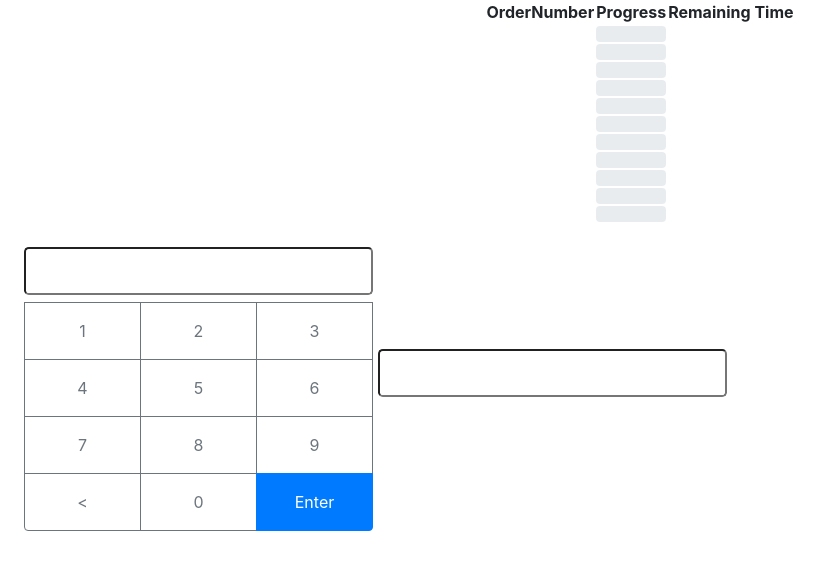
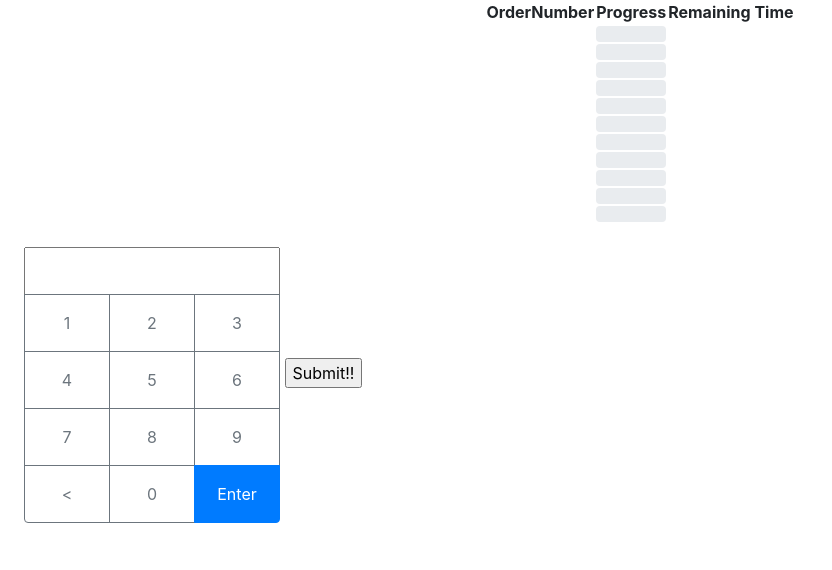
Before and after one commit to AdamSalonen1/Creations_OrderUp, a Django app: page /employee/ in a window 1280 px wide. Shown: the part 200-770 px from the top of the page, without its empty margins (0-832 px from the left). Run offline with Django 4.2, Linux system fonts and the light colour scheme; data comes from the database, SQL or seed files in the repository; both versions use the stored data as it was after the commit; lists and menus that the app fills with data are empty.

Commit message:
Added basic logic for POSTING to db
Employee view can now POST to db, doesn't do anything useful yet but it works

```diff
--- a/Creations_OrderUp/employee_app/templates/employee_app/employee.html
+++ b/Creations_OrderUp/employee_app/templates/employee_app/employee.html
@@ -50,10 +50,11 @@
                   {% endif %}
 
             </div>
-
+        <form action="" method="post">
+          {% csrf_token %}
             <div class="btn-group-vertical ml-4 mt-4" role="group" aria-label="Basic example">
                 <div class="btn-group">
-                    <input class="text-center form-control-lg mb-2" id="number">
+                    <input type="text" id="number" name="number"><br><br>
                 </div>
                 <div class="btn-group">
                     <button type="button" class="btn btn-outline-secondary py-3" onclick="document.getElementById('number').value=document.getElementById('number').value + '1';">1</button>
@@ -77,7 +78,8 @@
                 </div>
             </div>
             <div class="btn-group">
-                <input class="text-center form-control-lg mb-2" id="test">
+                <input type="submit" value="Submit!!">
             </div>
+          </form>
         </body>
 </html>
--- a/Creations_OrderUp/employee_app/views.py
+++ b/Creations_OrderUp/employee_app/views.py
@@ -1,15 +1,23 @@
 from django.shortcuts import render
 from django.http import HttpResponse
+from django.http import HttpResponseRedirect
 from employee_app.models import Order
 from employee_app.models import Meal
+from datetime import datetime
 
 def index(request):
     full_order_list = Order.objects.order_by('order_id')
     full_order_dict = {'Order': full_order_list}
     meal_list = Meal.objects.order_by('meal_id')
+    meal1 = Meal.objects.get(meal_id=1)
     if request.method == 'POST':
-        if request.POST.get('number'):
-            order=Order()
-            order.order_number = request.POST.get('number')
-            order.save()
+        print(request.POST.get('number'))
+
+        order=Order()
+        order.order_number = request.POST.get('number')
+        order.start_time = '2023-01-01 00:00'
+        order.est_end_time = '2023-01-01 00:00'
+        order.meal_id = meal1
+        order.save()
+        # return HttpResponseRedirect('')
     return render(request, 'employee_app/employee.html', context = full_order_dict)
```
Also changed, not shown: Creations_OrderUp/db.sqlite3.
